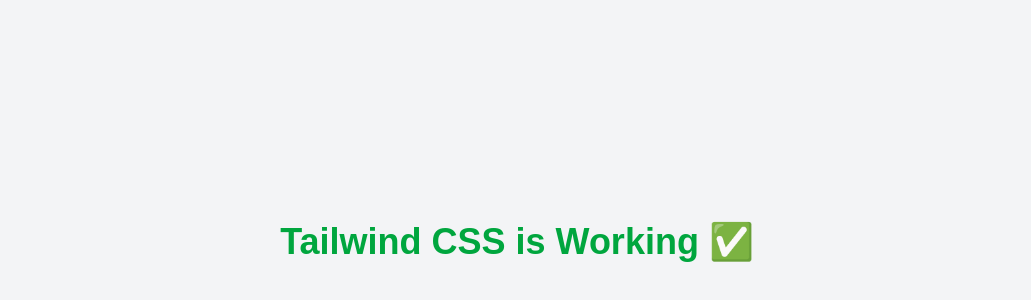
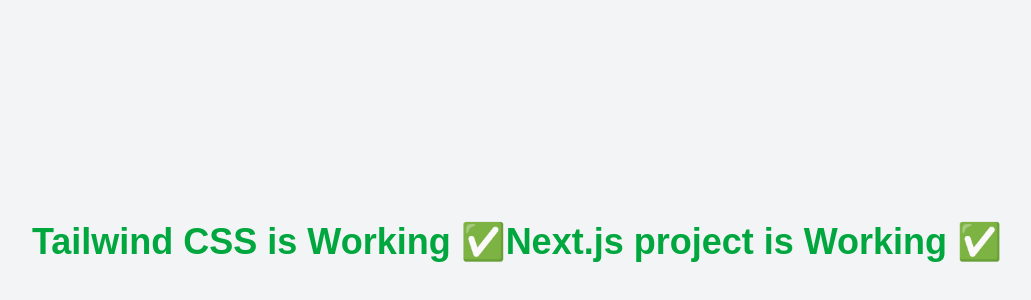
Before and after one commit to Rifky-ahamed/e-commerce-customer-side, a Next.js app: page / in a window 1280 px wide. Shown: the part 158-458 px from the top of the page, without its empty margins (123-1154 px from the left). Built offline with nearby package versions, Linux system fonts and the light colour scheme.

Commit message:
Add success message for Next.js project in Home component

```diff
--- a/app/page.tsx
+++ b/app/page.tsx
@@ -2,6 +2,7 @@
   return (
     <div className="flex min-h-screen items-center justify-center bg-gray-100">
       <h1 className="text-4xl font-bold text-green-600">Tailwind CSS is Working ✅</h1>
+      <h1 className="text-4xl font-bold text-green-600">Next.js project is Working ✅</h1>
     </div>
   );
 }
```
